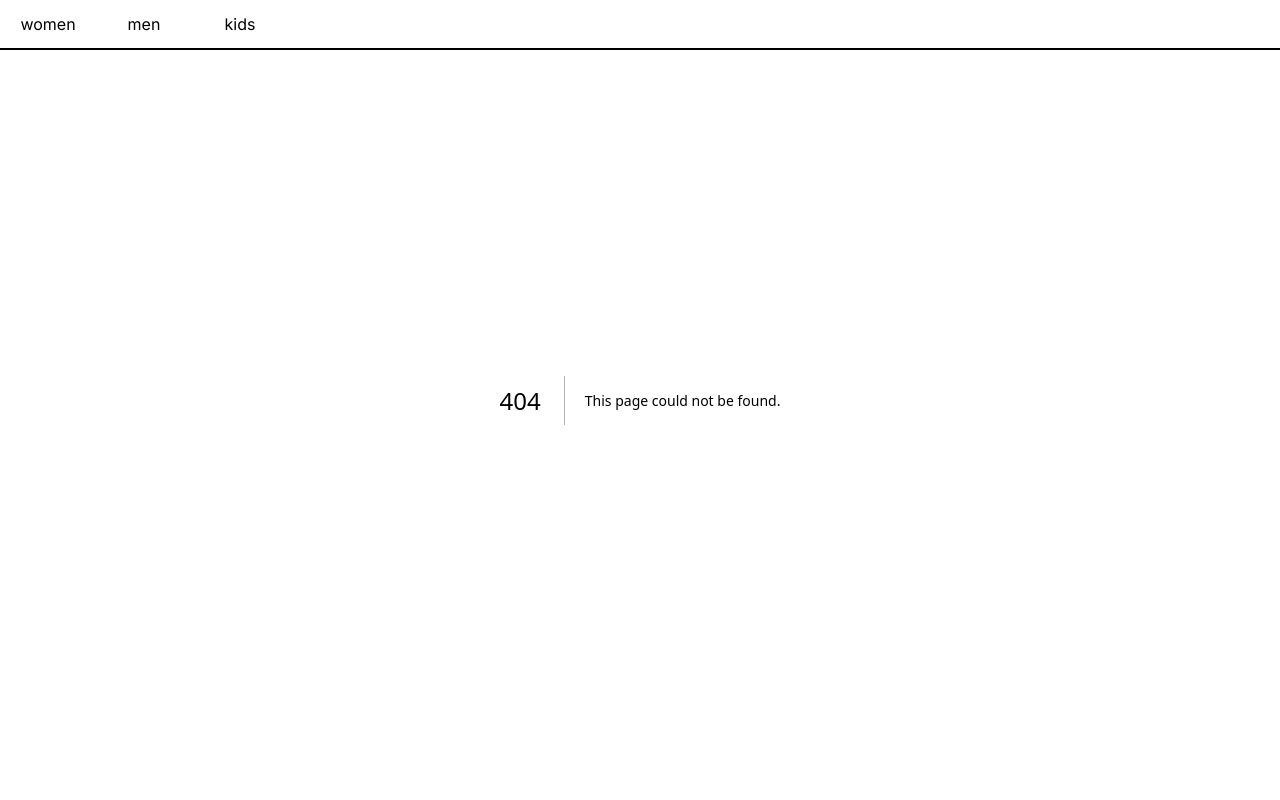
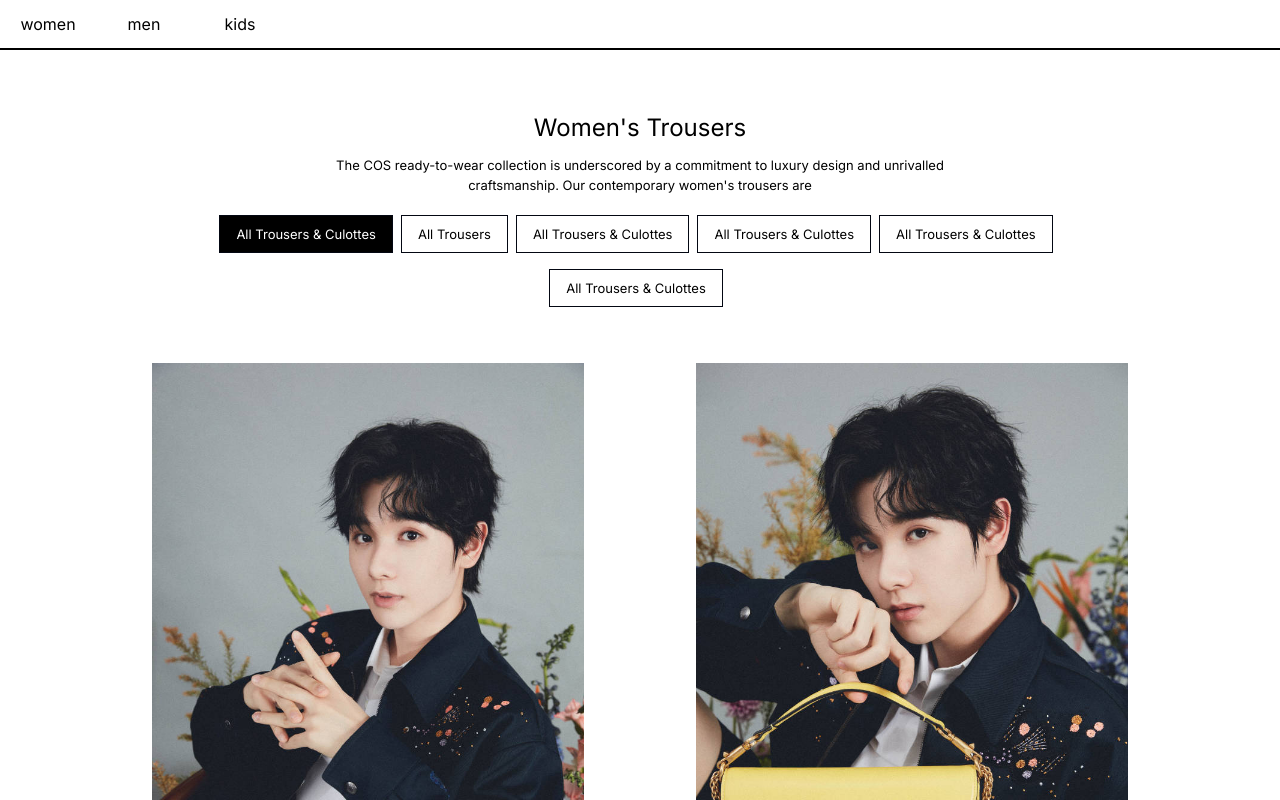
Before and after one commit to vvy404/brand-web, a Next.js app: page /products in a window 1280 px wide. Before the commit this address had no page. Shown: the top 800 px of the page. Built offline with nearby package versions, Linux system fonts and the light colour scheme.

Commit message:
filter oage

```diff
--- a/src/app/globals.css
+++ b/src/app/globals.css
@@ -35,3 +35,11 @@ body {
 body:has(#__next .set-bg-indigo-50-on-body) {
   @apply overflow-hidden;
 }
+
+.search-content-btn {
+  @apply border border-gray-950 text-[13px] leading-[36px] mr-2 px-4 my-2
+}
+
+.search-btn-selected {
+  @apply text-white bg-black;
+}
--- a/src/app/main/page.tsx
+++ b/src/app/main/page.tsx
@@ -5,7 +5,7 @@ import OPage from "@/components/main/OPage"
 import MidPage from "@/components/main/MidPage"
 import LastVideo from "@/components/main/LastVideo"
 import SelectorBtns from "@/components/main/SelectorBtns"
-import Footer from "@/components/main/Footer"
+import Footer from "@/components/public/Footer"
 import LoginComp from "@/components/login/LoginComp"
 
 import './page.css'
--- /dev/null
+++ b/src/app/products/page.tsx
@@ -0,0 +1,15 @@
+import SearchContent from "@/components/public/SearchContent"
+import Filter from "@/components/public/Filter"
+import ProductList from "@/components/public/ProductList"
+import Footer from "@/components/public/Footer"
+
+export default function Products() {
+    return (
+        <div className="mt-28 mx-10">
+            <SearchContent></SearchContent>
+            <Filter></Filter>
+            <ProductList></ProductList>
+            <Footer></Footer>
+        </div>
+    )
+}
--- a/src/components/login/LoginComp.tsx
+++ b/src/components/login/LoginComp.tsx
@@ -49,7 +49,7 @@ export default function LoginComp() {
                     <div className='px-6 py-10'>
                         <div className='flex justify-between'>
                             <div className='text-xs'>Sign in</div>
-                            <div className='text-xs text-[#767676]'>New customer</div>
+                            <div className='text-xs text-[#767676] max-lg:text-red-900'>New customer</div>
                         </div>
                         <div className="h-1 mt-[4px] mb-4 pb-2 border-t border-solid border-gray-200"></div>
                         <div className='text-xs'>Email</div>
@@ -61,7 +61,7 @@ export default function LoginComp() {
                             <div className='text-xs'>Stay signed in</div>
                         </div>
                         <button className="bg-black text-white w-full h-[44px] text-xs mb-4">SIGN IN</button>
-                        <div className='text-xs text-[#767676] text-center'>Can't remember your password?</div>
+                        <div className='text-xs text-[#767676] text-center hover:text-red-900'>Can't remember your password?</div>
                     </div>
                 </Popup>
             </div>
--- /dev/null
+++ b/src/components/public/ Paginator.tsx
@@ -0,0 +1,20 @@
+export default function Paginator() {
+    return (
+        <div className="flex flex-col">
+            <button>Next Page</button>
+            <div>
+                <svg xmlns="http://www.w3.org/2000/svg" fill="none" viewBox="0 0 24 24" stroke-width="1.5" stroke="currentColor" class="size-6">
+                    <path stroke-linecap="round" stroke-linejoin="round" d="M15.75 19.5 8.25 12l7.5-7.5" />
+                </svg>
+                <a href="http://localhost:3000/products">1</a>
+                <a href="http://localhost:3000/products">2</a>
+                <a href="http://localhost:3000/products">3</a>
+                <a href="http://localhost:3000/products">4</a>
+                <svg xmlns="http://www.w3.org/2000/svg" fill="none" viewBox="0 0 24 24" stroke-width="1.5" stroke="currentColor" class="size-6">
+                    <path stroke-linecap="round" stroke-linejoin="round" d="m8.25 4.5 7.5 7.5-7.5 7.5" />
+                </svg>
+
+            </div>
+        </div>
+    )
+}
--- /dev/null
+++ b/src/components/public/Filter.tsx
@@ -0,0 +1,5 @@
+export default function Filter() {
+    return (
+        <div className="py-4">This is filter</div>
+    )
+}
--- a/src/components/public/Popup.tsx
+++ b/src/components/public/Popup.tsx
@@ -16,9 +16,13 @@ export default function Popup(props: popupProps, state: popupState) {
         return props.isShow ? (
             <div className="mask">
                 <div className="mask-bg bg-gray-100 fixed left-0 top-0 right-0 bottom-0 opacity-90"></div>
-                <div className={`w-32rem mask-content bg-gray-50 absolute top-[20%] left-[50%] translate-x-[-50%]`} style={{width: props.width + 'rem'}}>
+                <div className={`w-32rem mask-content bg-gray-50 absolute top-[20%] left-[50%] translate-x-[-50%]`} style={{ width: props.width + 'rem' }}>
                     {props.children}
-                    <div className="text-xl absolute right-4 top-1 scale-x-125">X</div>
+                    <svg xmlns="http://www.w3.org/2000/svg" fill="none" viewBox="0 0 24 24" stroke-width="1.5" stroke="currentColor" className="size-4 absolute right-4 top-4 text-gray-400">
+                        <path stroke-linecap="round" stroke-linejoin="round" d="M6 18 18 6M6 6l12 12" />
+                    </svg>
+
+                    {/* <div className="text-xl absolute right-4 top-1 scale-x-125">X</div> */}
                 </div>
             </div>
         ) : ""
--- /dev/null
+++ b/src/components/public/ProductList.tsx
@@ -0,0 +1,46 @@
+import Image from "next/image"
+import productArr from "./productarr"
+
+export default function ProductList() {
+    return (
+        <div className="grid grid-cols-4 gap-6">
+            {
+                productArr.map(plist => {
+                    return (
+                        <div className="column col-span-1">
+                            {plist.map(i => {
+                                return (
+                                    <div className="flex flex-col relative mb-14">
+                                        <div className="image-group w-full relative">
+                                            {i.newFlag ? (<div className="absolute top-[10px] left-[-10px] text-xs px-4 py-1 bg-black text-white">NEW</div>) : ("")}
+                                            <Image src={i.imageSrc} alt="pic" width={100} height={150} className="w-full" />
+                                            <div className="absolute bottom-4 right-4 w-9 h-9 bg-white rounded-full">
+                                                <svg xmlns="http://www.w3.org/2000/svg" fill={`${i.like ? 'black' : 'none'}`} viewBox="0 0 24 24" stroke-width="1.5" stroke="currentColor" className="size-6 absolute top-[6px] left-[6px] rounded-full">
+                                                    <path stroke-linecap="round" stroke-linejoin="round" d="M21 8.25c0-2.485-2.099-4.5-4.688-4.5-1.935 0-3.597 1.126-4.312 2.733-.715-1.607-2.377-2.733-4.313-2.733C5.1 3.75 3 5.765 3 8.25c0 7.22 9 12 9 12s9-4.78 9-12Z" />
+                                                </svg>
+                                            </div>
+                                        </div>
+                                        <div className="text-[11px] mt-4">{i.title}</div>
+                                        <div className="text-[11px] mt-[2px]">{i.price} SEK</div>
+                                        <div className="flex mt-1">
+                                            {i.color.map(color => {
+                                                return (
+                                                    <div className="w-3 h-3 mr-1" style={{ background: color }}></div>
+                                                )
+                                            })}
+                                        </div>
+                                    </div>
+                                )
+                            })}
+
+                            <div className="h-1 mt-16 pb-2 border-t border-solid border-gray-200"></div>
+
+                        </div>
+                    )
+                })
+            }
+
+
+        </div>
+    )
+}
--- /dev/null
+++ b/src/components/public/SearchContent.tsx
@@ -0,0 +1,30 @@
+import Image from "next/image"
+export default function SearchContent() {
+    return (
+        <div className="text-center mt-[30px] color-[#1b1b1b] mx-28 mb-2">
+            <div className="text-2xl pb-[12px] ">Women's Trousers</div>
+            <div className="text-[13px] pb-[12px] px-44">The COS ready-to-wear collection is underscored by a commitment to luxury design and unrivalled craftsmanship. Our contemporary women's trousers are</div>
+            <div className="flex flex-wrap justify-center">
+                <button className="search-content-btn search-btn-selected">All Trousers & Culottes</button>
+                <button className="search-content-btn">All Trousers</button>
+                <button className="search-content-btn">All Trousers & Culottes</button>
+                <button className="search-content-btn">All Trousers & Culottes</button>
+                <button className="search-content-btn">All Trousers & Culottes</button>
+                <button className="search-content-btn">All Trousers & Culottes</button>
+            </div>
+            <div className="flex justify-between mt-12">
+                <div className="w-full mr-28 flex flex-col items-start last:mr-0">
+                    <Image src="/a.jpeg" alt="pic1" width={100} height={140} className="w-full" />
+                    <div className="text-sm mt-[10px]">EXTRA WIDE-LEG DRAWSTRING DENIM TROUSERS</div>
+                    <a href="http://localhost:3000/products" className="text-xs mt-[13px] decoration-black">shop now</a>
+               </div>
+               <div className="w-full mr-28 flex flex-col items-start last:mr-0">
+                    <Image src="/b.jpeg" alt="pic2" width={100} height={140} className="w-full" />
+                    <div className="text-sm mt-[10px]">EXTRA WIDE-LEG DRAWSTRING DENIM TROUSERS</div>
+                    <a href="http://localhost:3000/products" className="text-xs mt-[13px] underline decoration-black">shop now</a>
+               </div>
+            </div>
+            <div className="h-1 mt-16 pb-2 border-t border-solid border-gray-200"></div>
+        </div>
+    )
+}
--- /dev/null
+++ b/src/components/public/productarr.ts
@@ -0,0 +1,77 @@
+
+const productArr = [
+    [
+        {
+            imageSrc: "/a.jpeg",
+            newFlag: true,
+            like: false,
+            title: "OVERSIZED V-NECK JUMPSUIT",
+            price: "1100,00",
+            color: ["#5c5c5c", "#ababab"]
+        },
+        {
+            imageSrc: "/a.jpeg",
+            newFlag: true,
+            like: true,
+            title: "OVERSIZED V-NECK JUMPSUIT",
+            price: "1100,00",
+            color: ["#5c5c5c", "#ababab"]
+        },
+    ],
+    [
+        {
+            imageSrc: "/a.jpeg",
+            newFlag: true,
+            like: true,
+            title: "OVERSIZED V-NECK JUMPSUIT",
+            price: "1100,00",
+            color: ["#5c5c5c", "#ababab"]
+        },
+        {
+            imageSrc: "/a.jpeg",
+            newFlag: true,
+            like: true,
+            title: "OVERSIZED V-NECK JUMPSUIT",
+            price: "1100,00",
+            color: ["#5c5c5c", "#ababab"]
+        },
+    ],
+    [
+        {
+            imageSrc: "/a.jpeg",
+            newFlag: true,
+            like: true,
+            title: "OVERSIZED V-NECK JUMPSUIT",
+            price: "1100,00",
+            color: ["#5c5c5c", "#ababab"]
+        },
+        {
+            imageSrc: "/a.jpeg",
+            newFlag: true,
+            like: true,
+            title: "OVERSIZED V-NECK JUMPSUIT",
+            price: "1100,00",
+            color: ["#5c5c5c", "#ababab"]
+        },
+    ],
+    [
+        {
+            imageSrc: "/a.jpeg",
+            newFlag: true,
+            like: true,
+            title: "OVERSIZED V-NECK JUMPSUIT",
+            price: "1100,00",
+            color: ["#5c5c5c", "#ababab"]
+        },
+        {
+            imageSrc: "/a.jpeg",
+            newFlag: true,
+            like: true,
+            title: "OVERSIZED V-NECK JUMPSUIT",
+            price: "1100,00",
+            color: ["#5c5c5c", "#ababab"]
+        },
+    ],
+]
+
+export default productArr;
```
Also changed, not shown: src/components/public/Footer.tsx (renamed from src/components/main/Footer.tsx).
